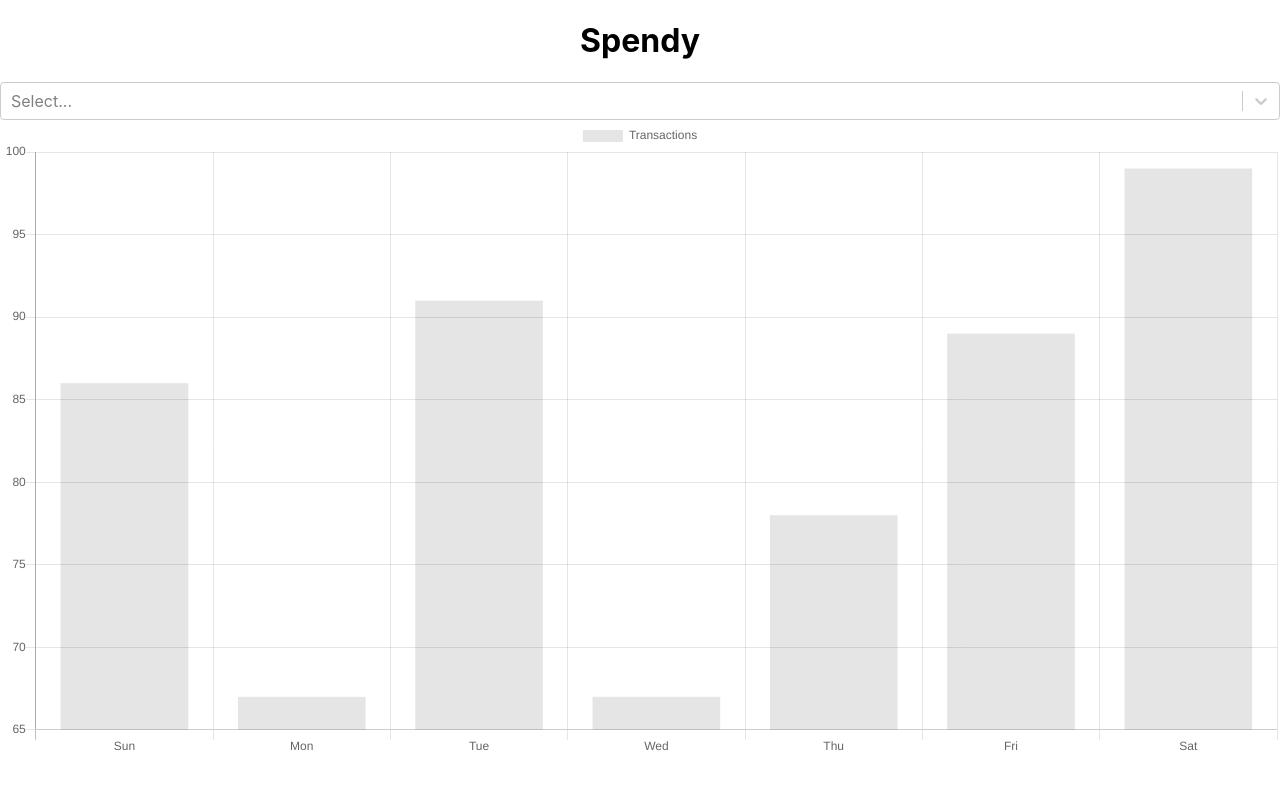
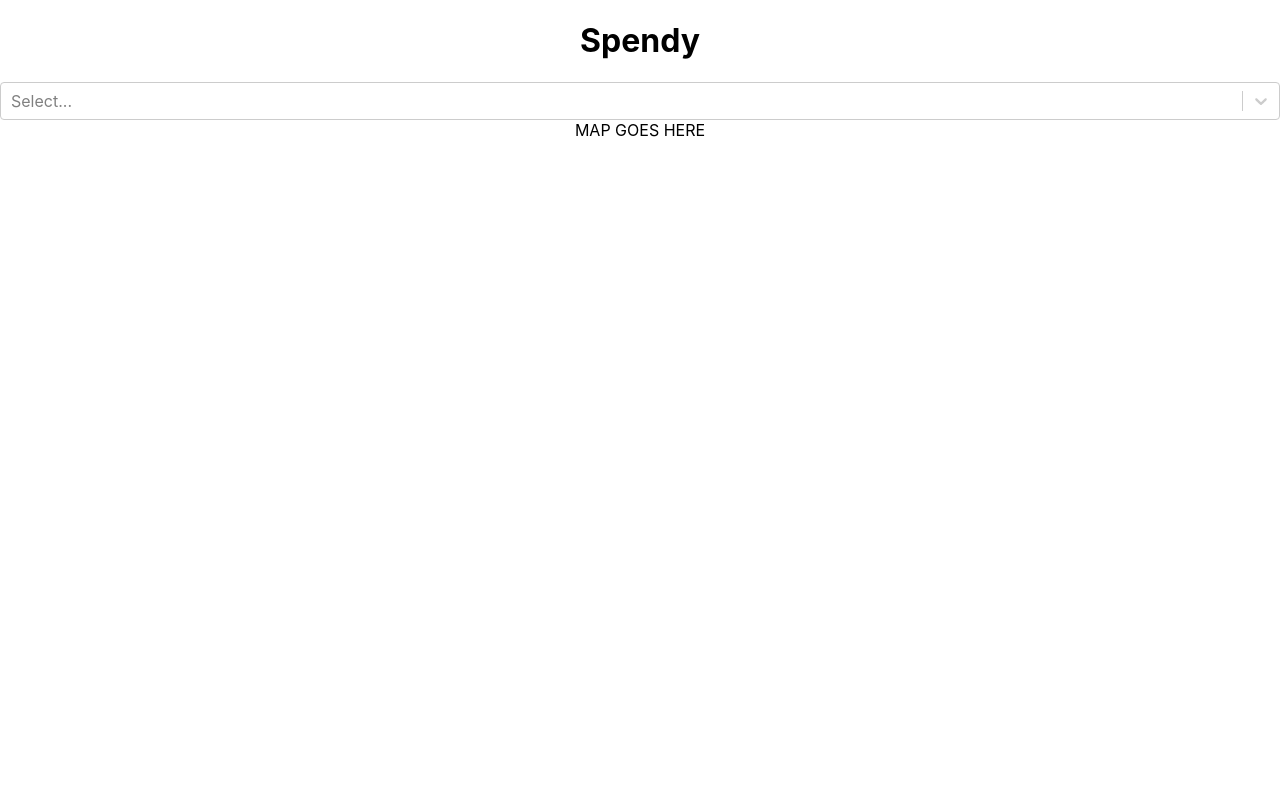
Before and after one commit to kingdivine/spendy, a React (Create React App) app: page / in a window 1280 px wide. Shown: the top 790 px of the page. Built offline with nearby package versions, Linux system fonts and the light colour scheme.

Commit message:
Create map component

```diff
--- a/src/App.js
+++ b/src/App.js
@@ -1,6 +1,7 @@
 import React from "react";
 import "./App.css";
 import BarGraph from "././components/BarGraph";
+import Map from "./components/Map";
 import Select from "react-select";
 
 const App = () => {
@@ -18,7 +19,7 @@ const App = () => {
         <Select options={options} />
       </div>
       <div>
-        <BarGraph />
+        <Map />
       </div>
     </div>
   );
--- /dev/null
+++ b/src/components/Map.js
@@ -0,0 +1,7 @@
+import React from "react";
+
+const Map = () => {
+  return <div>MAP GOES HERE</div>;
+};
+
+export default Map;
```
Also changed, not shown: 1 other file (tests, documents, lock files or other folders).
